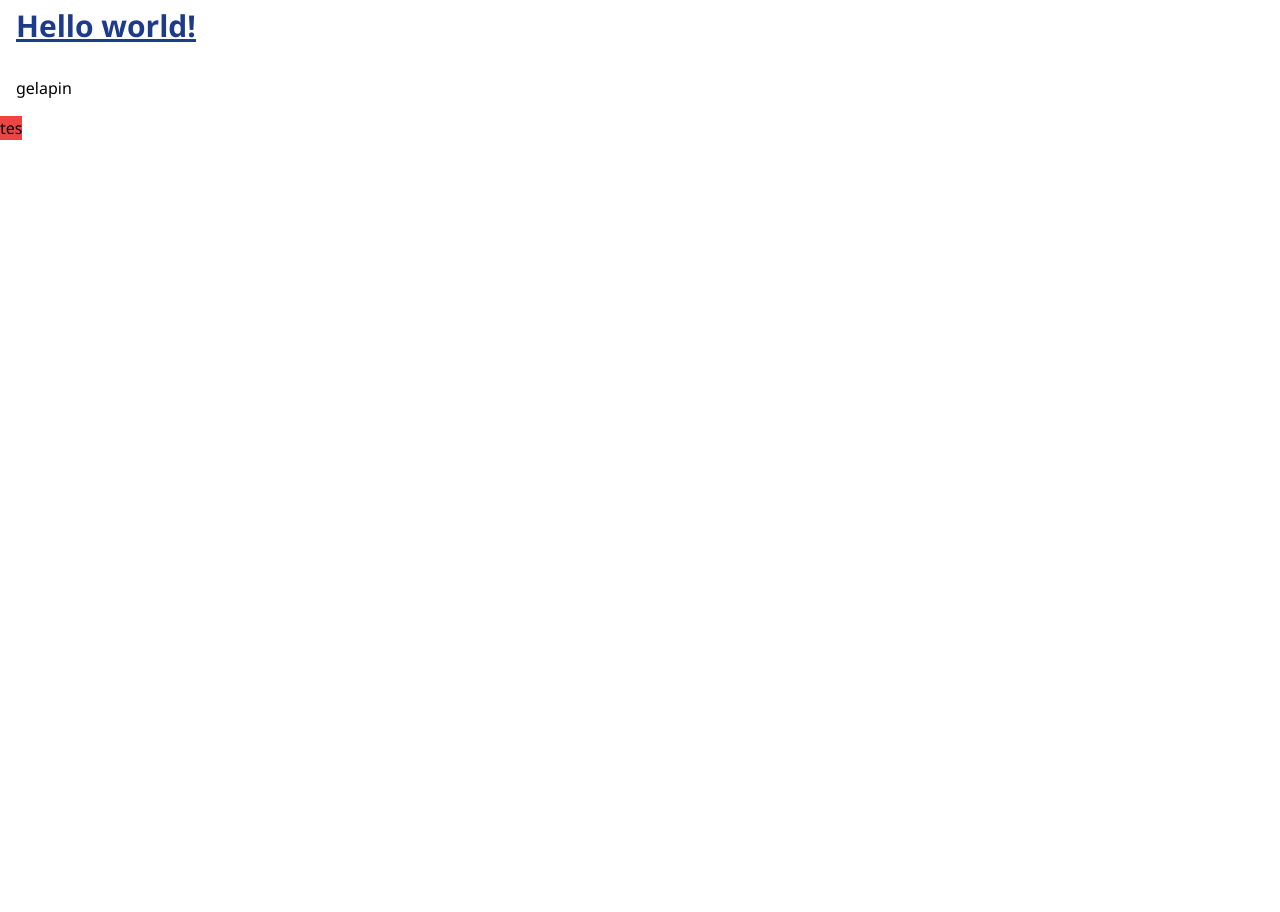
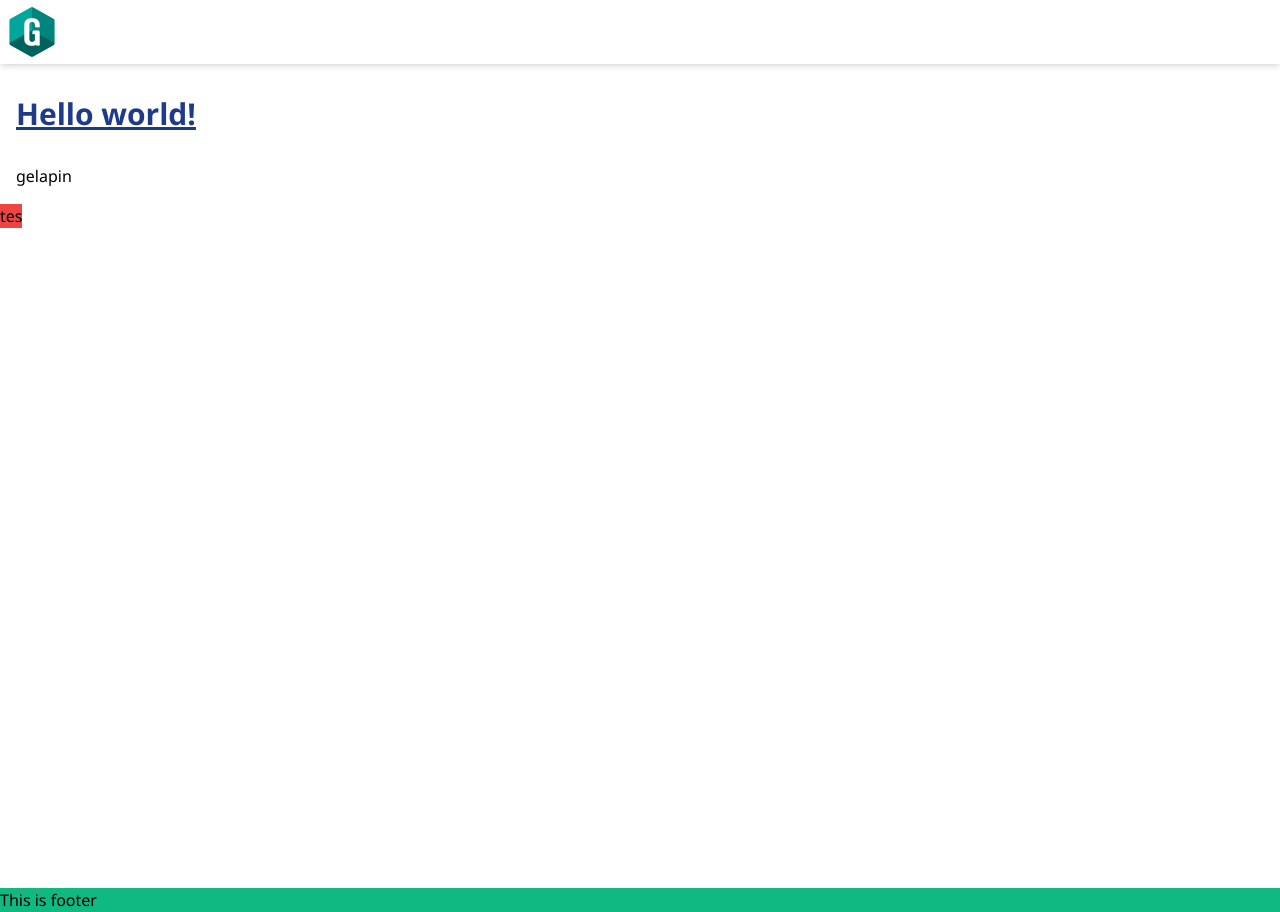
Before and after one commit to giffarialfarizy/gifkur-ui, a Next.js app: page / in a window 1280 px wide. Before the commit the page ends 800 px from the top, so only its background shows below. Built offline with nearby package versions, Linux system fonts and the light colour scheme.

Commit message:
✨ Layouts

```diff
--- /dev/null
+++ b/components/layouts/VisitorLayout.tsx
@@ -0,0 +1,15 @@
+import { NextComponentType } from 'next';
+import Footer from '../organisms/Footer';
+import Navbar from '../organisms/Navbar';
+
+const VisitorLayout: NextComponentType = ({ children }) => {
+	return (
+		<>
+			<Navbar />
+			<main>{children}</main>
+			<Footer />
+		</>
+	);
+};
+
+export default VisitorLayout;
--- /dev/null
+++ b/components/organisms/Footer.tsx
@@ -0,0 +1,9 @@
+const Footer = () => {
+	return (
+		<footer className='bg-emerald-500'>
+			This is footer
+		</footer>
+	);
+};
+
+export default Footer;
--- /dev/null
+++ b/components/organisms/Navbar.tsx
@@ -0,0 +1,28 @@
+import Image from 'next/image';
+import Link from 'next/link';
+
+const Navbar = () => {
+	return (
+		<header className='md:mb-6 md:shadow-md'>
+			<nav className='flex justify-between'>
+				<li className='flex cursor-pointer items-center'>
+					<Link href='/' passHref={true}>
+						<figure className='w-16'>
+							<Image
+								src='/img/giffari_512.png'
+								width={512}
+								height={512}
+								layout='responsive'
+								objectFit='cover'
+								alt='maustudy logo'
+								priority={true}
+							/>
+						</figure>
+					</Link>
+				</li>
+			</nav>
+		</header>
+	);
+};
+
+export default Navbar;
--- a/pages/_app.tsx
+++ b/pages/_app.tsx
@@ -1,14 +1,30 @@
+import type { ReactElement, ReactNode } from 'react';
+import type { NextPage } from 'next';
+import type { AppProps } from 'next/app';
+
+import { ThemeProvider } from 'next-themes';
+
 import '../styles/tailwind.css';
 import '../styles/globals.scss';
-import { ThemeProvider } from 'next-themes';
-import type { AppProps } from 'next/app';
 
-function MyApp({ Component, pageProps }: AppProps) {
-	return (
+type NextPageWithLayout = NextPage & {
+	getLayout?: (page: ReactElement) => ReactNode;
+};
+
+type AppPropsWithLayout = AppProps & {
+	Component: NextPageWithLayout;
+};
+
+export default function MyApp({
+	Component,
+	pageProps,
+}: AppPropsWithLayout) {
+	// Use the layout defined at the page level, if available
+	const getLayout = Component.getLayout ?? (page => page);
+
+	return getLayout(
 		<ThemeProvider enableSystem={true} attribute='class'>
 			<Component {...pageProps} />
 		</ThemeProvider>
 	);
 }
-
-export default MyApp;
--- a/pages/index.tsx
+++ b/pages/index.tsx
@@ -1,7 +1,9 @@
-import type { NextPage } from 'next';
+import type { ReactElement } from 'react';
 import useChangeTheme from '../hooks/useChangeTheme';
 
-const Home: NextPage = () => {
+import VisitorTemplate from '../components/layouts/VisitorLayout';
+
+const Home = () => {
 	const changeTheme = useChangeTheme();
 
 	return (
@@ -16,3 +18,7 @@ const Home: NextPage = () => {
 };
 
 export default Home;
+
+Home.getLayout = function getLayout(page: ReactElement) {
+	return <VisitorTemplate>{page}</VisitorTemplate>;
+};
```
Also changed, not shown: public/img/giffari_512.png (added).
